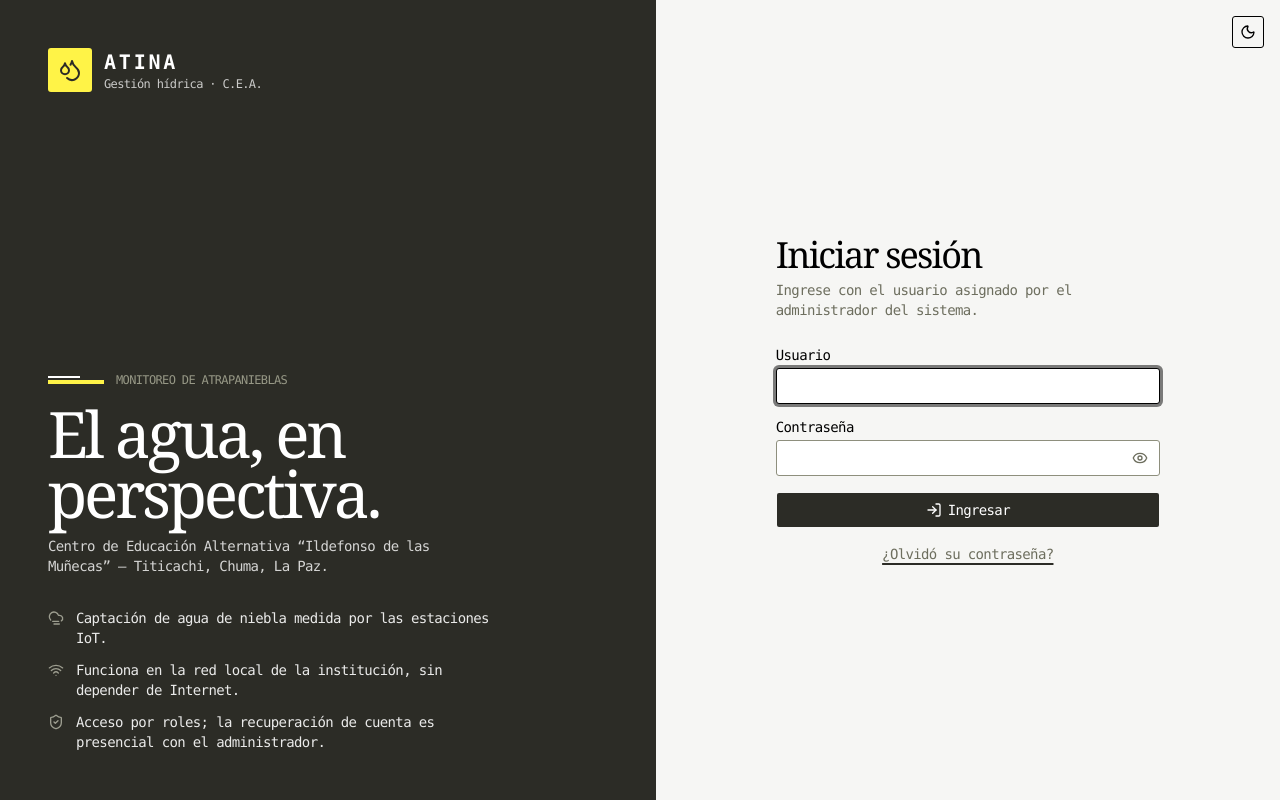
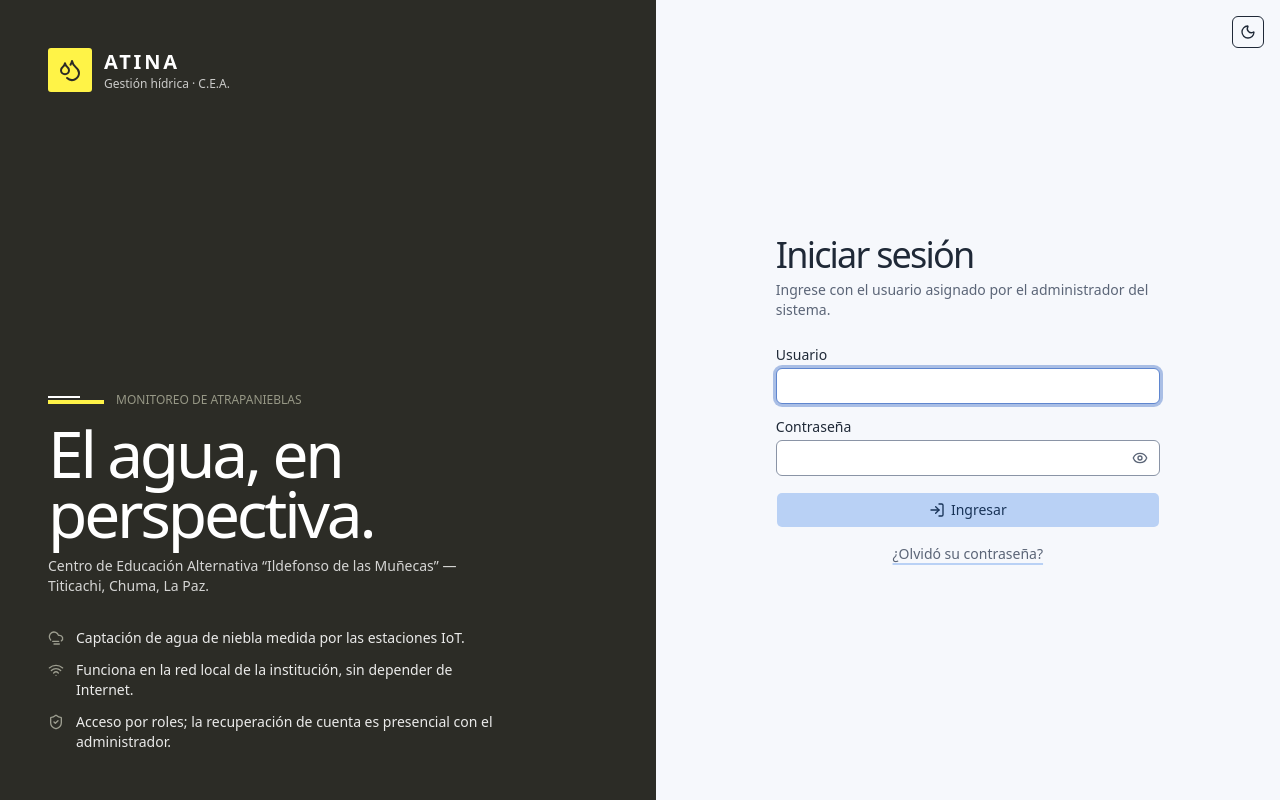
Before and after one commit to ruper932/integrador, a React (Vite) app in the folder frontend/: page /login in a window 1280 px wide. Built offline with nearby package versions, Linux system fonts and the light colour scheme; no server answers.

Commit message:
Paleta pastel y tipografía sans en los tokens del tema

```diff
--- a/frontend/index.html
+++ b/frontend/index.html
@@ -4,8 +4,8 @@
     <meta charset="UTF-8" />
     <link rel="icon" type="image/svg+xml" href="/favicon.svg" />
     <meta name="viewport" content="width=device-width, initial-scale=1.0" />
-    <meta name="theme-color" content="#f6f6f4" media="(prefers-color-scheme: light)" />
-    <meta name="theme-color" content="#1b1b17" media="(prefers-color-scheme: dark)" />
+    <meta name="theme-color" content="#f6f8fc" media="(prefers-color-scheme: light)" />
+    <meta name="theme-color" content="#141821" media="(prefers-color-scheme: dark)" />
     <title>ATINA · Monitoreo hídrico</title>
     <script>
       // Aplica el tema antes de pintar para evitar el destello claro en modo oscuro.
--- a/frontend/src/index.css
+++ b/frontend/src/index.css
@@ -1,22 +1,16 @@
 @import "tailwindcss";
 @import "tw-animate-css";
 @import "shadcn/tailwind.css";
-@import "@fontsource/ibm-plex-mono/300.css";
 @import "@fontsource/ibm-plex-mono/400.css";
-@import "@fontsource/ibm-plex-mono/500.css";
-@import "@fontsource-variable/fraunces";
 
 /* El tema oscuro se activa con la clase .dark en <html> (ver index.html y useTheme). */
 @custom-variant dark (&:is(.dark *));
 
 @theme inline {
-    /* DESIGN.md: serif editorial solo para titulares grandes; monoespaciada para toda la interfaz. */
-    --font-heading: 'Fraunces Variable', ui-serif, Georgia, serif;
-    --font-sans: 'IBM Plex Mono', ui-monospace, SFMono-Regular, Menlo, monospace;
+    /* Fuentes del sistema (sin descargas): sans para toda la interfaz; mono solo para códigos y claves. */
+    --font-heading: ui-sans-serif, system-ui, 'Segoe UI', Roboto, 'Helvetica Neue', Arial, sans-serif;
+    --font-sans: ui-sans-serif, system-ui, 'Segoe UI', Roboto, 'Helvetica Neue', Arial, sans-serif;
     --font-mono: 'IBM Plex Mono', ui-monospace, SFMono-Regular, Menlo, monospace;
-    /* Pesos 300 / 400 / 500: nada más grueso. */
-    --font-weight-semibold: 500;
-    --font-weight-bold: 500;
     --color-highlight: var(--highlight);
     --color-tag-border: var(--tag-border);
     --color-sidebar-ring: var(--sidebar-ring);
@@ -61,119 +55,116 @@
     --color-danger-soft: var(--danger-soft);
     --color-grid: var(--grid);
     --shadow-card: var(--shadow);
-    /* DESIGN.md: 3px en botones, campos, etiquetas y navegación; 8px en tarjetas y diálogos. */
-    --radius-sm: 3px;
-    --radius-md: 3px;
-    --radius-lg: 3px;
-    --radius-xl: 8px;
-    --radius-2xl: 8px;
-    --radius-3xl: 8px;
-    --radius-4xl: 8px;
+    /* DESIGN.md: 6px en botones, campos y etiquetas; 12px en tarjetas y diálogos. */
+    --radius-sm: 4px;
+    --radius-md: 6px;
+    --radius-lg: 6px;
+    --radius-xl: 12px;
+    --radius-2xl: 12px;
+    --radius-3xl: 16px;
+    --radius-4xl: 16px;
 }
 
-/* Paleta según DESIGN.md («Visual»): papel crema, tinta casi negra, neutros oliva-salvia, superficie
-   carbón para la acción principal y el amarillo resaltador solo como marca decorativa (2–4 px).
-   Sin sombras: la jerarquía viene de bordes finos y contraste. Texto verificado ≥ 4,5:1.
-   Desviaciones por legibilidad: el texto de etiquetas usa Olive Char (#57584b) en vez de Lichen
-   (4,2:1 sobre Bone); los estados de advertencia y error usan ocre y terracota apagados, siempre con
-   icono y texto. Colores de gráficos validados para daltonismo (oliva / ocre). */
+/* Paleta pastel (ver DESIGN.md): fondo gris azulado muy claro, tarjetas blancas, acción principal
+   en azul pastel con texto azul oscuro y estados en menta / durazno / rosa suaves.
+   Texto verificado ≥ 4,5:1 y bordes de campos ≥ 3:1. Gráficos: azul y durazno para real vs.
+   estimado (distinguibles con daltonismo). Sombras muy suaves solo en tarjetas. */
 :root {
     color-scheme: light;
-    --background: #f6f6f4; /* Vellum */
-    --foreground: #000000; /* Ink */
-    --card: #ffffff; /* Paper */
-    --card-foreground: #000000;
+    --background: #f6f8fc;
+    --foreground: #1f2937;
+    --card: #ffffff;
+    --card-foreground: #1f2937;
     --popover: #ffffff;
-    --popover-foreground: #000000;
-    --primary: #2c2c26; /* Carbon: único botón relleno */
-    --primary-foreground: #ffffff;
-    --secondary: #e8e7d9; /* Bone */
-    --secondary-foreground: #57584b;
-    --muted: #efefe9;
-    --muted-foreground: #6d6e5e; /* Lichen */
-    --accent: #efefe9;
-    --accent-foreground: #000000;
-    --destructive: #9a3b2e;
-    --border: #d0d0c8; /* Ash */
-    --input: #8e8f7d; /* borde de campos con contraste ≥ 3:1 */
-    --ring: #000000;
-    --highlight: #fff347; /* Highlighter Yellow: solo decorativo */
-    --tag-border: #aaa674; /* Khaki Olive */
-    --chart-1: #5d6c14;
-    --chart-pos: #5d6c14;
-    --chart-neg: #b98a3e;
-    --chart-2: #6d6e5e;
-    --chart-3: #b98a3e;
-    --chart-4: #aaab9c;
-    --chart-5: #2c2c26;
-    --radius: 3px;
-    --sidebar: #f6f6f4;
-    --sidebar-foreground: #6d6e5e;
-    --sidebar-primary: #2c2c26;
-    --sidebar-primary-foreground: #ffffff;
-    --sidebar-accent: #e8e7d9;
-    --sidebar-accent-foreground: #000000;
-    --sidebar-border: #d0d0c8;
-    --sidebar-ring: #000000;
-    --success: #2c2c26;
-    --success-soft: #e8e7d9;
-    --warning: #6b5e12;
-    --warning-soft: #f3efcf;
-    --danger: #9a3b2e;
-    --danger-soft: #f6e2dc;
-    --grid: #d0d0c8;
-    --shadow: none;
-    /* Único sombreado del sistema: borde suave al pasar el cursor por botones del menú y la barra. */
-    --hover-shadow: 0 0 0 1px #d0d0c8, 0 2px 6px rgba(44, 44, 38, 0.14);
+    --popover-foreground: #1f2937;
+    --primary: #b9d1f5; /* azul pastel */
+    --primary-foreground: #183357;
+    --secondary: #eef2f9;
+    --secondary-foreground: #33445f;
+    --muted: #f1f4f9;
+    --muted-foreground: #5b6577;
+    --accent: #e7effb;
+    --accent-foreground: #183357;
+    --destructive: #b03e3e;
+    --border: #e2e7f0;
+    --input: #8a94a6; /* borde de campos con contraste ≥ 3:1 */
+    --ring: #5f86cf;
+    --highlight: #8fb2ec; /* marca del elemento activo del menú */
+    --tag-border: #c8d5ec;
+    --chart-1: #5b8def;
+    --chart-pos: #5b8def;
+    --chart-neg: #c97a2e;
+    --chart-2: #5fb48c;
+    --chart-3: #c97a2e;
+    --chart-4: #a08bd6;
+    --chart-5: #e07d90;
+    --radius: 6px;
+    --sidebar: #ffffff;
+    --sidebar-foreground: #4b5568;
+    --sidebar-primary: #b9d1f5;
+    --sidebar-primary-foreground: #183357;
+    --sidebar-accent: #e7effb;
+    --sidebar-accent-foreground: #183357;
+    --sidebar-border: #e2e7f0;
+    --sidebar-ring: #5f86cf;
+    --success: #2c6a4c;
+    --success-soft: #dff3e8;
+    --warning: #7a5710;
+    --warning-soft: #fbf0d6;
+    --danger: #a23a3a;
+    --danger-soft: #fbe3e3;
+    --grid: #e6eaf1;
+    --shadow: 0 1px 2px rgba(31, 41, 55, 0.04), 0 1px 3px rgba(31, 41, 55, 0.05);
+    --hover-shadow: 0 0 0 1px #e2e7f0, 0 2px 6px rgba(31, 41, 55, 0.08);
 }
 
-/* Modo oscuro (DESIGN.md solo define el claro): la misma paleta sobre carbón. */
+/* Modo oscuro: pizarra suave con los mismos tonos pastel como acentos. */
 .dark {
     color-scheme: dark;
-    --background: #1b1b17;
-    --foreground: #f6f6f4;
-    --card: #23231e;
-    --card-foreground: #f6f6f4;
-    --popover: #2c2c26;
-    --popover-foreground: #f6f6f4;
-    --primary: #f6f6f4;
-    --primary-foreground: #2c2c26;
-    --secondary: #33332c;
-    --secondary-foreground: #e8e7d9;
-    --muted: #2a2a24;
-    --muted-foreground: #b5b6a6;
-    --accent: #33332c;
-    --accent-foreground: #f6f6f4;
-    --destructive: #f0a698;
-    --border: #3d3d35;
-    --input: #7d7e6d;
-    --ring: #f6f6f4;
-    --highlight: #fff347;
-    --tag-border: #8a8760;
-    --chart-1: #5d6c14;
-    --chart-pos: #5d6c14;
-    --chart-neg: #b98a3e;
-    --chart-2: #b5b6a6;
-    --chart-3: #b98a3e;
-    --chart-4: #6d6e5e;
-    --chart-5: #f6f6f4;
-    --sidebar: #1b1b17;
-    --sidebar-foreground: #b5b6a6;
-    --sidebar-primary: #f6f6f4;
-    --sidebar-primary-foreground: #2c2c26;
-    --sidebar-accent: #33332c;
-    --sidebar-accent-foreground: #f6f6f4;
-    --sidebar-border: #3d3d35;
-    --sidebar-ring: #f6f6f4;
-    --success: #e8e7d9;
-    --success-soft: #33332c;
-    --warning: #e6d77a;
-    --warning-soft: #3a3519;
-    --danger: #f0a698;
-    --danger-soft: #45231d;
-    --grid: #3d3d35;
-    --shadow: none;
-    --hover-shadow: 0 0 0 1px #3d3d35, 0 2px 8px rgba(0, 0, 0, 0.5);
+    --background: #141821;
+    --foreground: #e6e9f0;
+    --card: #1b202b;
+    --card-foreground: #e6e9f0;
+    --popover: #222835;
+    --popover-foreground: #e6e9f0;
+    --primary: #a9c5f2;
+    --primary-foreground: #142440;
+    --secondary: #262d3a;
+    --secondary-foreground: #dbe2ee;
+    --muted: #222835;
+    --muted-foreground: #a5adbd;
+    --accent: #24314a;
+    --accent-foreground: #dce7fa;
+    --destructive: #f2a7a7;
+    --border: #2d3442;
+    --input: #6b7489;
+    --ring: #a9c5f2;
+    --highlight: #a9c5f2;
+    --tag-border: #3c4a66;
+    --chart-1: #8fb3f5;
+    --chart-pos: #8fb3f5;
+    --chart-neg: #f0b57a;
+    --chart-2: #8bd3b0;
+    --chart-3: #f0b57a;
+    --chart-4: #c2b2ea;
+    --chart-5: #f0a3b1;
+    --sidebar: #171b25;
+    --sidebar-foreground: #a5adbd;
+    --sidebar-primary: #a9c5f2;
+    --sidebar-primary-foreground: #142440;
+    --sidebar-accent: #24314a;
+    --sidebar-accent-foreground: #dce7fa;
+    --sidebar-border: #2d3442;
+    --sidebar-ring: #a9c5f2;
+    --success: #9fd9bb;
+    --success-soft: #1d3329;
+    --warning: #f0d08a;
+    --warning-soft: #3a3019;
+    --danger: #f2a7a7;
+    --danger-soft: #3d2224;
+    --grid: #2d3442;
+    --shadow: 0 1px 2px rgba(0, 0, 0, 0.3);
+    --hover-shadow: 0 0 0 1px #2d3442, 0 2px 8px rgba(0, 0, 0, 0.4);
 }
 
 @layer base {
@@ -182,8 +173,6 @@
   }
   body {
     @apply bg-background text-foreground antialiased;
-    /* DESIGN.md: tracking cerrado en la monoespaciada de la interfaz. */
-    letter-spacing: -0.04em;
   }
   html {
     @apply font-sans;
```
